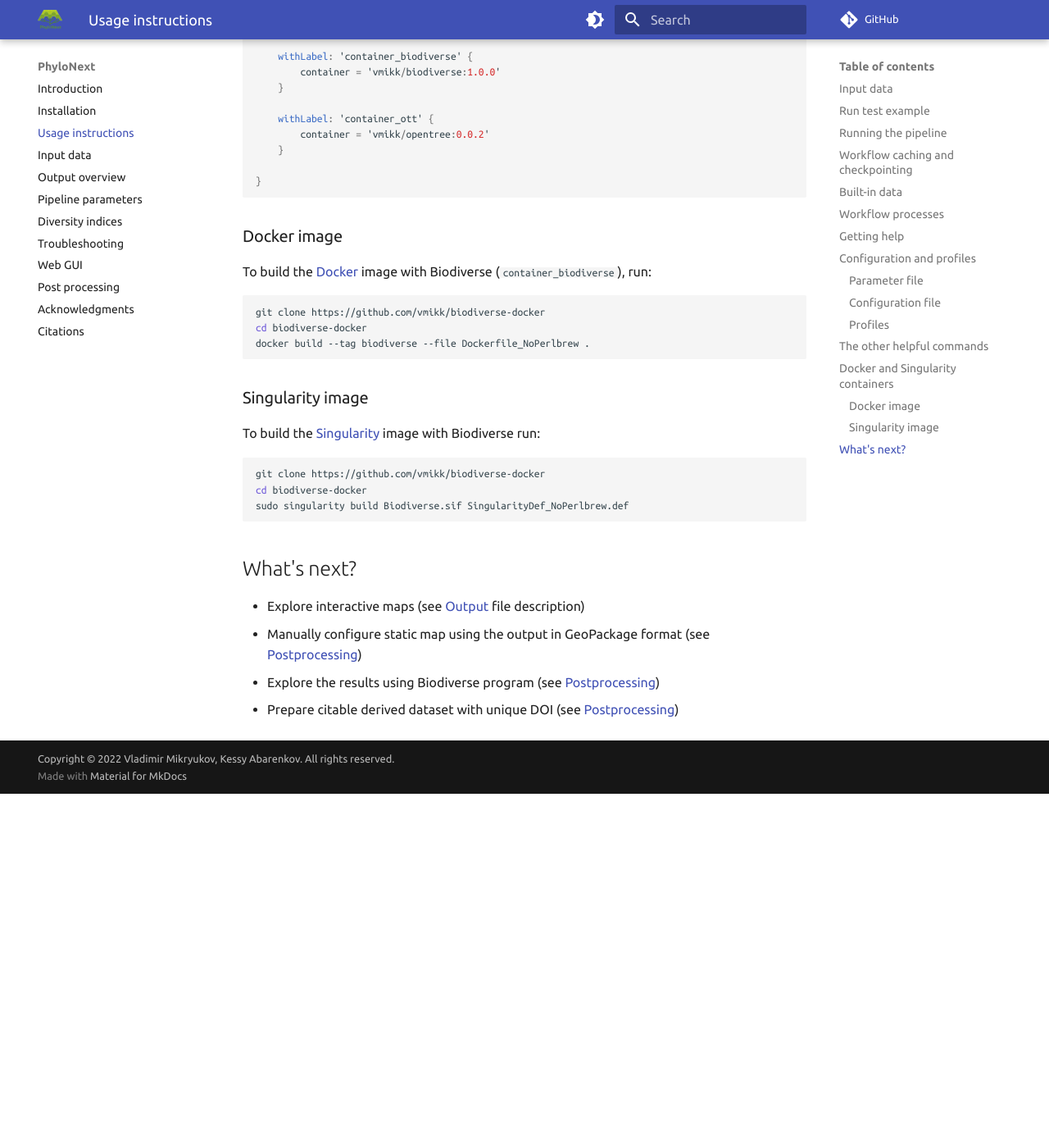
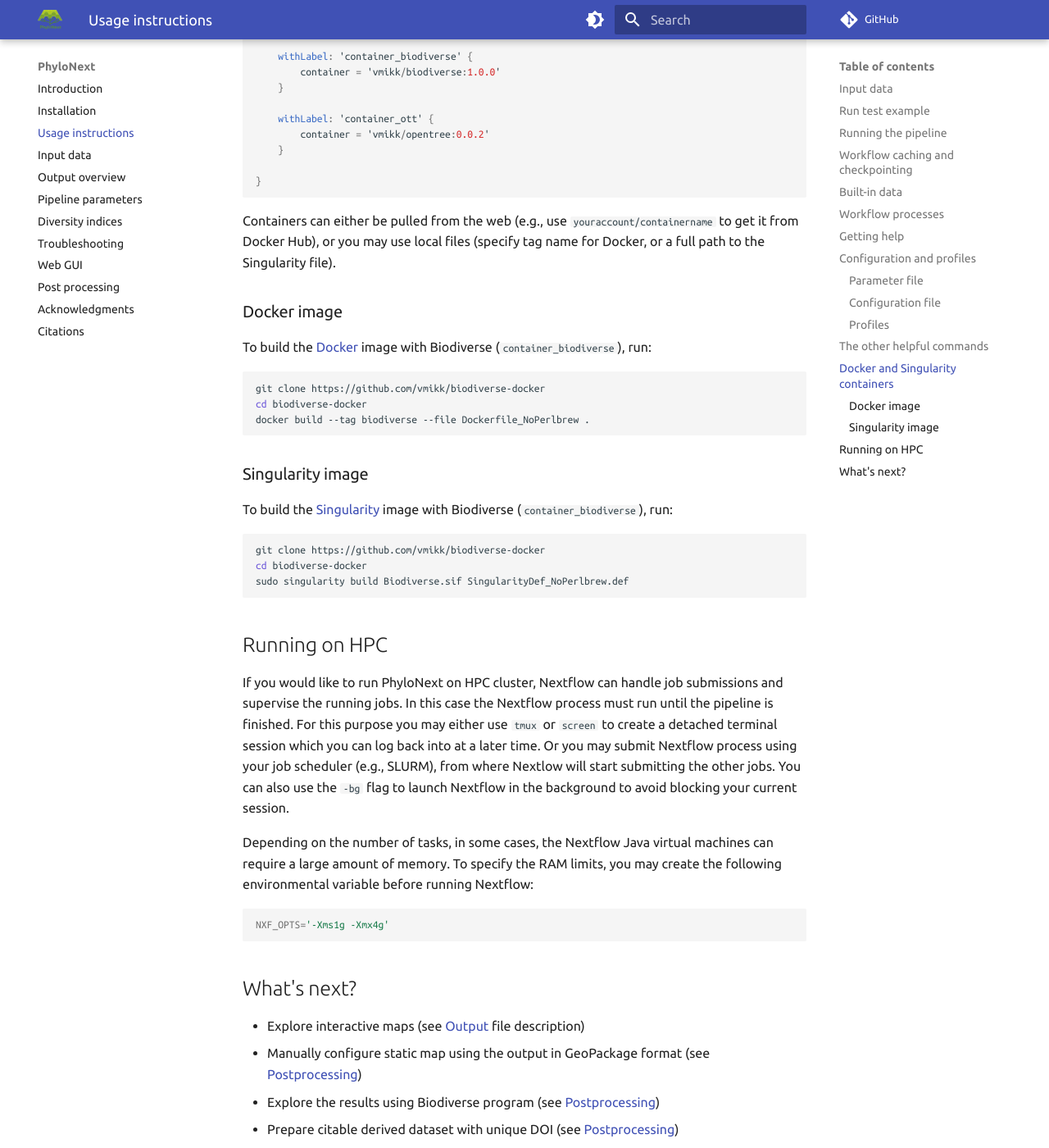
Before and after one commit to vmikk/phylonext_manual, an MkDocs documentation site: the page built from docs/usage.md, in a window 1280 px wide and 1400 px high, scrolled down 9262 px. Shown: the whole window at 82% size. Built offline with MkDocs 1.6.1 and Material for MkDocs 9.7.7, drawn with Linux system fonts in a browser that asks for light colours; comment, search, counter and statistics services are not loaded; before the commit the page ends 10230 px from its top, so only the background shows below that.

Commit message:
HPC tips

````diff
--- a/docs/usage.md
+++ b/docs/usage.md
@@ -331,6 +331,8 @@ process {
 
 }
 ```
+Containers can either be pulled from the web (e.g., use `youraccount/containername` to get it from Docker Hub),
+or you may use local files (specify tag name for Docker, or a full path to the Singularity file).
 
 ### Docker image
 
@@ -343,7 +345,7 @@ docker build --tag biodiverse --file Dockerfile_NoPerlbrew .
 
 ### Singularity image
 
-To build the [Singularity](https://sylabs.io/singularity/) image with Biodiverse run:
+To build the [Singularity](https://sylabs.io/singularity/) image with Biodiverse (`container_biodiverse`), run:
 ``` bash
 git clone https://github.com/vmikk/biodiverse-docker
 cd biodiverse-docker
@@ -351,6 +353,21 @@ sudo singularity build Biodiverse.sif SingularityDef_NoPerlbrew.def
 ```
 
 
+## Running on HPC
+
+If you would like to run PhyloNext on HPC cluster, Nextflow can handle job submissions and supervise the running jobs.
+In this case the Nextflow process must run until the pipeline is finished.
+For this purpose you may either use `tmux` or `screen` to create a detached terminal session which you can log back into at a later time.
+Or you may submit Nextflow process using your job scheduler (e.g., SLURM), from where Nextlow will start submitting the other jobs.
+You can also use the `-bg` flag to launch Nextflow in the background to avoid blocking your current session.
+
+Depending on the number of tasks, in some cases, the Nextflow Java virtual machines can require a large amount of memory.
+To specify the RAM limits, you may create the following environmental variable before running Nextflow:
+
+``` bash
+NXF_OPTS='-Xms1g -Xmx4g'
+```
+
 ## What's next?
 
 - Explore interactive maps (see [Output](outputs.md) file description)
````
